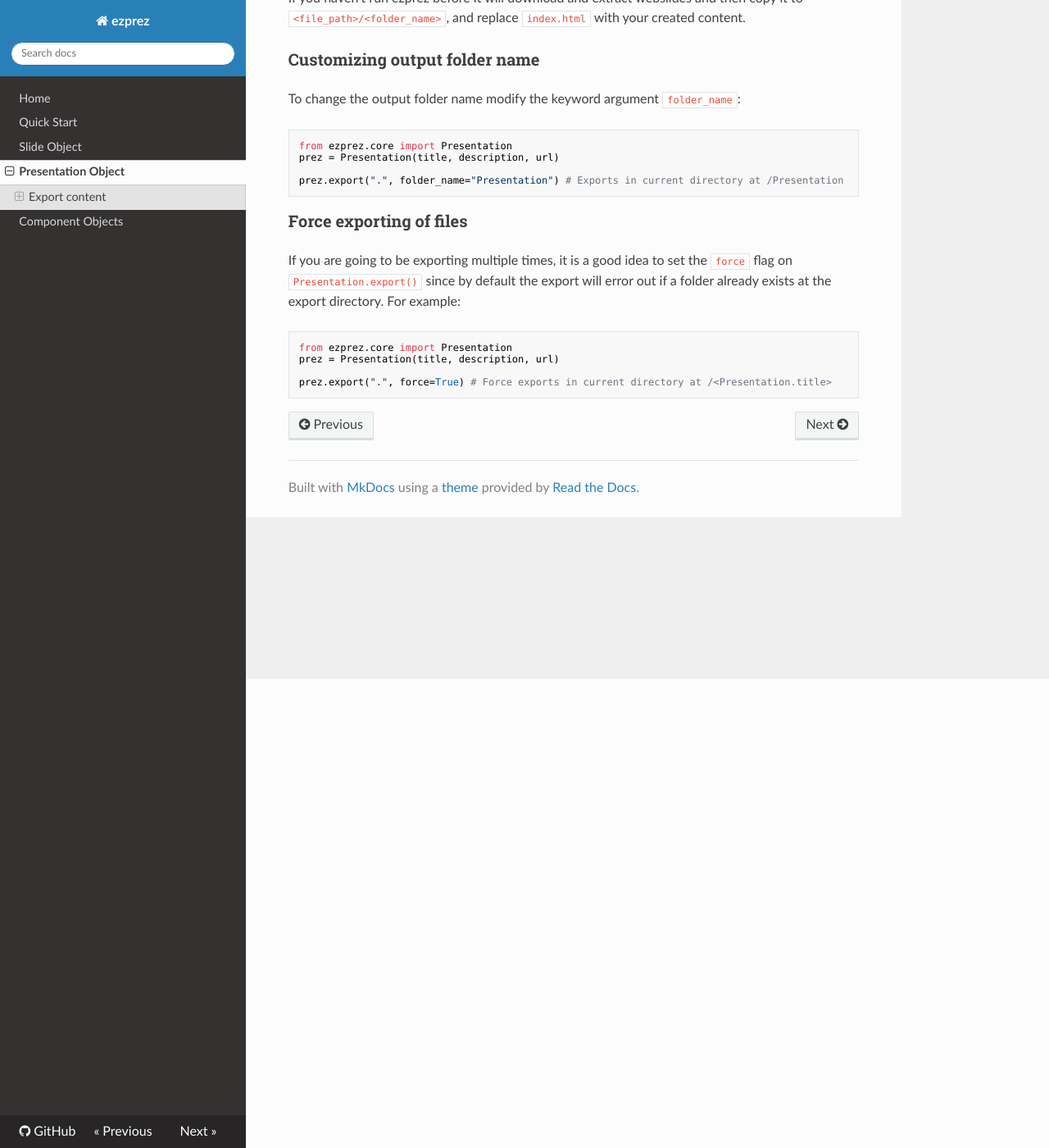
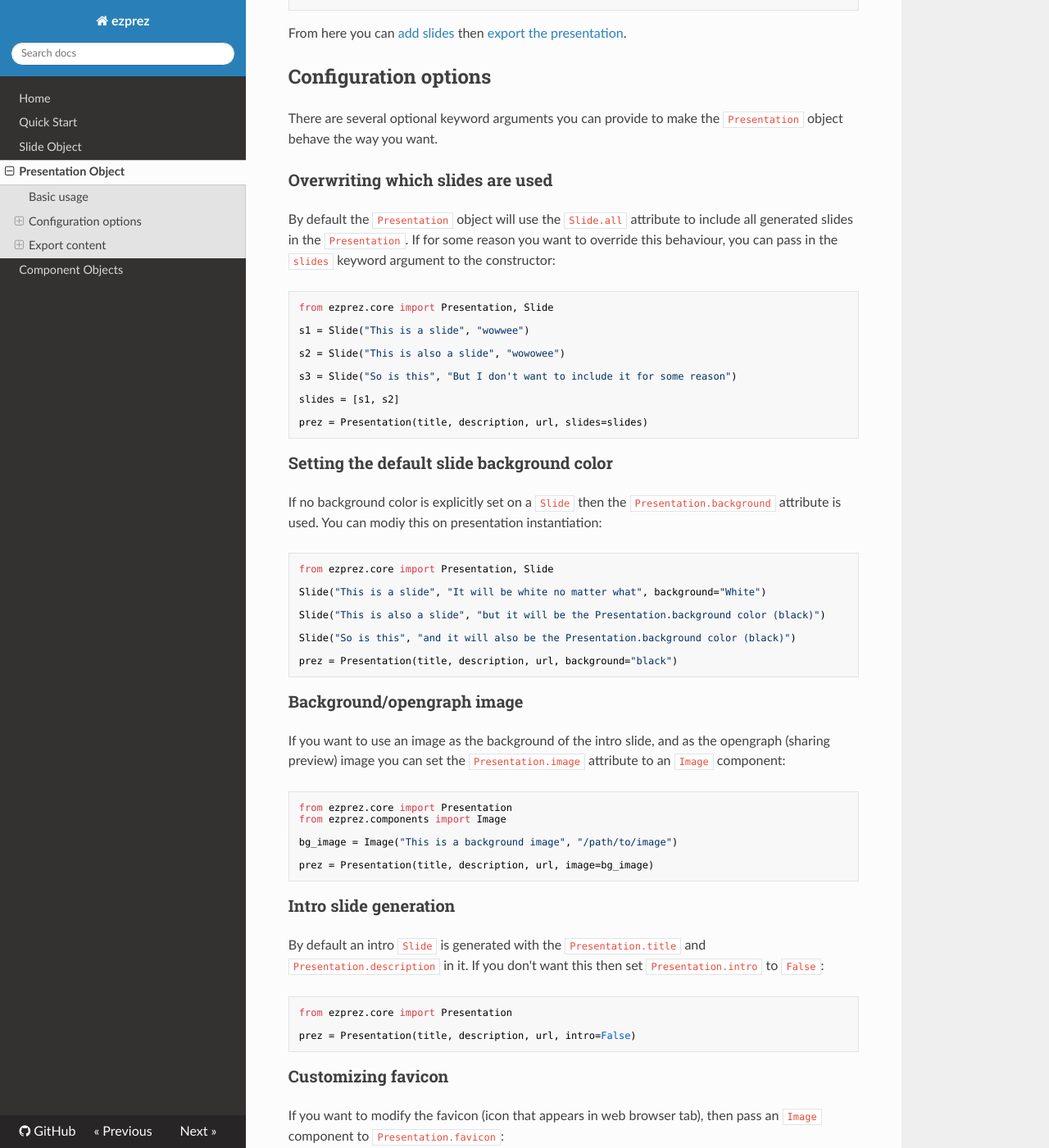
Before and after one commit to Descent098/ezprez, an MkDocs documentation site: the page built from docs/presentation.md, in a window 1280 px wide and 1400 px high, scrolled down 572 px. Shown: the whole window at 82% size. Built offline with MkDocs 1.6.1, drawn with Linux system fonts in a browser that asks for light colours; nearby versions of some CDN libraries; some of the changed text lies outside the part shown.

Commit message:
Added Presentation object docs

````diff
--- a/docs/presentation.md
+++ b/docs/presentation.md
@@ -1,6 +1,151 @@
 # Presentation Objects
 
 The ```Presentation``` object is used to collect all of your slides together and allow you to export your content.
+
+## Basic usage
+
+The most basic usage requires 3 parameters to be passed:
+1. The presentation title
+2. The presentation description
+3. The canonical URL of the presentation (The URL the presentation will be hosted at)
+
+This can be done like so:
+
+```python
+from ezprez.core import Presentation
+
+title = "This is the presentation title"
+
+description = "This is a description of the URL"
+
+url = "https://kieranwood.ca/ezprez-example" # The URL the presentation will be hosted at
+
+prez = Presentation(title, description, url)
+```
+
+From here you can [add slides](/slide#basic-usage) then [export the presentation](#export-content).
+
+## Configuration options
+
+There are several optional keyword arguments you can provide to make the ```Presentation``` object behave the way you want.
+
+### Overwriting which slides are used
+
+By default the ```Presentation``` object will use the ```Slide.all``` attribute to include all generated slides in the ```Presentation```. If for some reason you want to override this behaviour, you can pass in the ```slides``` keyword argument to the constructor:
+
+```python
+from ezprez.core import Presentation, Slide
+
+s1 = Slide("This is a slide", "wowwee")
+
+s2 = Slide("This is also a slide", "wowowee")
+
+s3 = Slide("So is this", "But I don't want to include it for some reason")
+
+slides = [s1, s2]
+
+prez = Presentation(title, description, url, slides=slides)
+```
+
+### Setting the default slide background color
+
+If no background color is explicitly set on a ```Slide``` then the ```Presentation.background``` attribute is used. You can modiy this on presentation instantiation:
+
+```python
+from ezprez.core import Presentation, Slide
+
+Slide("This is a slide", "It will be white no matter what", background="White")
+
+Slide("This is also a slide", "but it will be the Presentation.background color (black)")
+
+Slide("So is this", "and it will also be the Presentation.background color (black)")
+
+prez = Presentation(title, description, url, background="black")
+```
+
+### Background/opengraph image
+
+If you want to use an image as the background of the intro slide, and as the opengraph (sharing preview) image you can set the ```Presentation.image``` attribute to an ```Image``` component:
+
+```python
+from ezprez.core import Presentation
+from ezprez.components import Image
+
+bg_image = Image("This is a background image", "/path/to/image")
+
+prez = Presentation(title, description, url, image=bg_image)
+```
+
+
+### Intro slide generation
+
+By default an intro ```Slide``` is generated with the ```Presentation.title``` and ```Presentation.description``` in it. If you don't want this then set ```Presentation.intro``` to ```False```:
+
+```python
+from ezprez.core import Presentation
+
+prez = Presentation(title, description, url, intro=False)
+```
+
+### Customizing favicon
+
+If you want to modify the favicon (icon that appears in web browser tab), then pass an ```Image``` component to ```Presentation.favicon```:
+
+```python
+from ezprez.core import Presentation
+from ezprez.components import Image
+
+favicon = Image("This is a favicon", "/path/to/favicon")
+
+prez = Presentation(title, description, url, favicon=favicon)
+```
+
+### Making Presentation vertical
+
+By default presentations are navigatable horizontally (like a traditional slideshow), but you are also able to set the ```Presentation``` to be vertically navigatable by making ```Presentation.vertical``` be ```True```:
+
+```python
+from ezprez.core import Presentation
+
+prez = Presentation(title, description, url, vertical=True)
+```
+
+### Adding a Presentation Navbar
+
+You can add a ```Navbar``` component to a ```Presentation``` by setting ```Presentation.navbar```:
+
+```python
+from ezprez.core import Presentation
+from ezprez.components import Navbar
+
+nav = Navbar('Presentation title', [SocialLink.github.link("https://github.com/Descent098/ezprez-example")])
+
+Presentation(title, description, url, navbar=nav)
+```
+
+### Adding a Presentation Footer
+
+You can add a ```Footer``` component to a ```Presentation``` by setting ```Presentation.footer```:
+
+```python
+from ezprez.core import Presentation
+from ezprez.components import Footer
+
+foot = Footer([SocialLink.github.link("https://github.com/Descent098/ezprez-example")])
+
+Presentation(title, description, url, footer=foot)
+```
+
+
+### Endcard generation
+
+By default at the end of every presentation an endcard is generated to say thanks and mention that the presentation is generated using ezprez and webslides. If you want to disable this, you can set ```Presentation.endcard``` to ```False``` (though I would appreciate the shoutout :D ):
+
+```python
+from ezprez.core import Presentation
+
+prez = Presentation(title, description, url, endcard=False)
+```
 
 ## Export content
 
````
Also changed, not shown: 2 other files.
